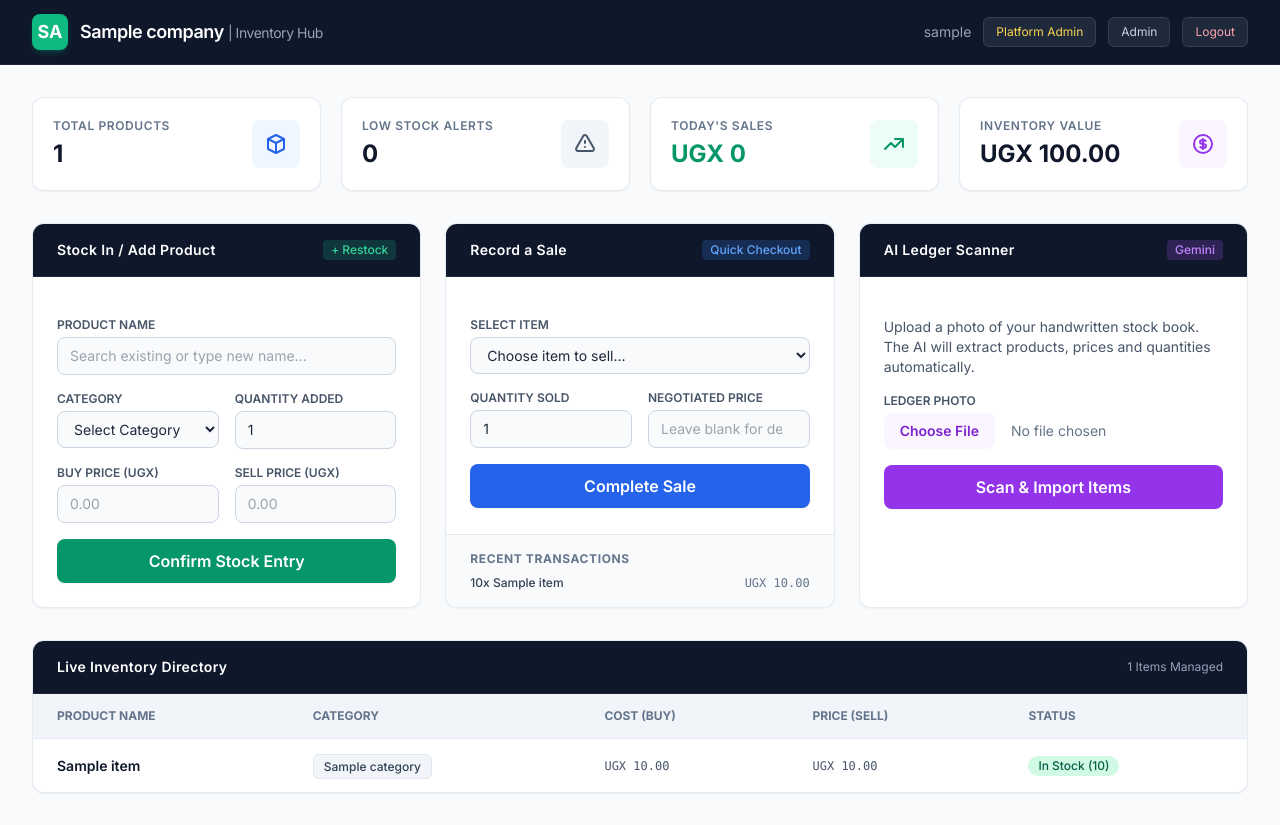
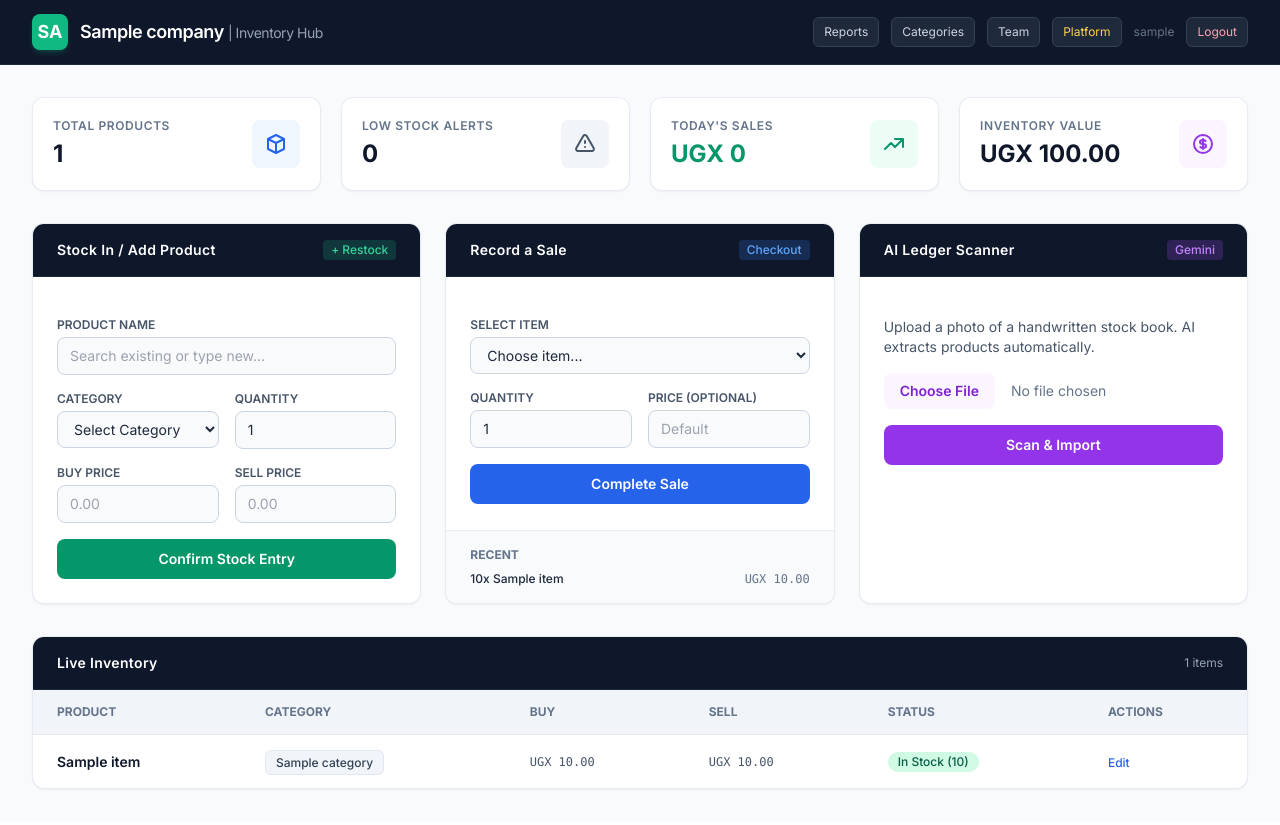
Before and after one commit to lumalabriandouglas-design/cloud_stock_manager, a Django app: page / in a window 1280 px wide. After the commit the page ends 790 px from the top, so only its background shows below. Run offline with Django 5.2, Linux system fonts and the light colour scheme; a user stored in the database is signed in; tables that the repository leaves empty hold one stand-in row (values such as "Sample post"); some libraries are stand-ins or nearby versions.

Commit message:
Update dashboard nav + item table with links to new features (team, categories, reports, edit)

```diff
--- a/inventory/templates/inventory/dashboard.html
+++ b/inventory/templates/inventory/dashboard.html
@@ -23,17 +23,19 @@
                     <span class="text-slate-400 text-sm font-normal">| Inventory Hub</span>
                 </span>
             </div>
-            <div class="flex items-center space-x-3">
-                <span class="text-slate-400 text-sm hidden sm:inline">{{ request.user.username }}</span>
+            <div class="flex items-center space-x-2 sm:space-x-3">
+                <a href="{% url 'sales_report' %}" class="text-xs text-slate-300 hover:text-white bg-slate-800 px-2.5 py-1.5 rounded-md border border-slate-700 transition">Reports</a>
+                <a href="{% url 'manage_categories' %}" class="text-xs text-slate-300 hover:text-white bg-slate-800 px-2.5 py-1.5 rounded-md border border-slate-700 transition hidden sm:inline">Categories</a>
+                {% if is_owner %}
+                <a href="{% url 'manage_team' %}" class="text-xs text-slate-300 hover:text-white bg-slate-800 px-2.5 py-1.5 rounded-md border border-slate-700 transition hidden sm:inline">Team</a>
+                {% endif %}
                 {% if is_platform_admin %}
-                <a href="{% url 'platform_create_business' %}" class="text-xs text-amber-300 hover:text-white bg-slate-800 px-3 py-1.5 rounded-md border border-slate-700 transition">Platform Admin</a>
+                <a href="{% url 'platform_create_business' %}" class="text-xs text-amber-300 hover:text-white bg-slate-800 px-2.5 py-1.5 rounded-md border border-slate-700 transition">Platform</a>
                 {% endif %}
-                <a href="/admin/" class="text-xs text-slate-300 hover:text-white bg-slate-800 px-3 py-1.5 rounded-md border border-slate-700 transition">Admin</a>
+                <span class="text-slate-500 text-xs hidden md:inline">{{ request.user.username }}</span>
                 <form action="{% url 'logout' %}" method="post" class="inline">
                     {% csrf_token %}
-                    <button type="submit" class="text-xs text-rose-300 hover:text-white bg-slate-800 px-3 py-1.5 rounded-md border border-slate-700 transition">
-                        Logout
-                    </button>
+                    <button type="submit" class="text-xs text-rose-300 hover:text-white bg-slate-800 px-2.5 py-1.5 rounded-md border border-slate-700 transition">Logout</button>
                 </form>
             </div>
         </div>
@@ -41,7 +43,6 @@
 
     <main class="max-w-7xl mx-auto px-4 sm:px-6 lg:px-8 py-8 space-y-8">
 
-        <!-- Flash messages -->
         {% if messages %}
         <div class="space-y-2">
             {% for message in messages %}
@@ -71,9 +72,7 @@
             <div class="bg-white p-5 rounded-xl border border-slate-200/80 shadow-sm flex items-center justify-between">
                 <div>
                     <p class="text-xs font-semibold text-slate-500 uppercase tracking-wider">Low Stock Alerts</p>
-                    <p class="text-2xl font-bold mt-1 {% if low_stock_count > 0 %}text-rose-600{% else %}text-slate-900{% endif %}">
-                        {{ low_stock_count }}
-                    </p>
+                    <p class="text-2xl font-bold mt-1 {% if low_stock_count > 0 %}text-rose-600{% else %}text-slate-900{% endif %}">{{ low_stock_count }}</p>
                 </div>
                 <div class="p-3 {% if low_stock_count > 0 %}bg-rose-50 text-rose-600 animate-pulse{% else %}bg-slate-100 text-slate-600{% endif %} rounded-lg">
                     <svg class="w-6 h-6" fill="none" stroke="currentColor" viewBox="0 0 24 24"><path stroke-linecap="round" stroke-linejoin="round" stroke-width="2" d="M12 9v2m0 4h.01m-6.938 4h13.856c1.54 0 2.502-1.667 1.732-3L13.732 4c-.77-1.333-2.694-1.333-3.464 0L3.34 16c-.77 1.333.192 3 1.732 3z"/></svg>
@@ -101,10 +100,9 @@
             </div>
         </div>
 
-        <!-- Operations Forms Section -->
+        <!-- Operations Forms -->
         <div class="grid grid-cols-1 lg:grid-cols-3 gap-6">
-
-            <!-- Stock In Form -->
+            <!-- Stock In -->
             <div class="bg-white rounded-xl border border-slate-200/80 shadow-sm overflow-hidden">
                 <div class="px-6 py-4 bg-slate-900 border-b border-slate-800 flex items-center justify-between">
                     <h2 class="text-white font-semibold text-sm tracking-wide">Stock In / Add Product</h2>
@@ -114,104 +112,78 @@
                     {% csrf_token %}
                     <div>
                         <label class="block text-xs font-semibold text-slate-600 uppercase mb-1">Product Name</label>
-                        <input list="items_list" name="item_name" placeholder="Search existing or type new name..." required autocomplete="off"
-                            class="w-full px-3 py-2 bg-slate-50 border border-slate-300 rounded-lg text-sm focus:outline-none focus:ring-2 focus:ring-emerald-500 focus:bg-white transition">
-                        <datalist id="items_list">
-                            {% for item in items %}
-                                <option value="{{ item.name }}">
-                            {% endfor %}
-                        </datalist>
+                        <input list="items_list" name="item_name" placeholder="Search existing or type new..." required autocomplete="off"
+                            class="w-full px-3 py-2 bg-slate-50 border border-slate-300 rounded-lg text-sm focus:outline-none focus:ring-2 focus:ring-emerald-500">
+                        <datalist id="items_list">{% for item in items %}<option value="{{ item.name }}">{% endfor %}</datalist>
                     </div>
-
                     <div class="grid grid-cols-2 gap-4">
                         <div>
                             <label class="block text-xs font-semibold text-slate-600 uppercase mb-1">Category</label>
-                            <select name="category_id" class="w-full px-3 py-2 bg-slate-50 border border-slate-300 rounded-lg text-sm focus:outline-none focus:ring-2 focus:ring-emerald-500 focus:bg-white transition">
+                            <select name="category_id" class="w-full px-3 py-2 bg-slate-50 border border-slate-300 rounded-lg text-sm">
                                 <option value="">Select Category</option>
-                                {% for cat in categories %}
-                                    <option value="{{ cat.id }}">{{ cat.name }}</option>
-                                {% endfor %}
+                                {% for cat in categories %}<option value="{{ cat.id }}">{{ cat.name }}</option>{% endfor %}
                             </select>
                         </div>
                         <div>
-                            <label class="block text-xs font-semibold text-slate-600 uppercase mb-1">Quantity Added</label>
-                            <input type="number" name="quantity" min="1" value="1" required
-                                class="w-full px-3 py-2 bg-slate-50 border border-slate-300 rounded-lg text-sm focus:outline-none focus:ring-2 focus:ring-emerald-500 focus:bg-white transition">
+                            <label class="block text-xs font-semibold text-slate-600 uppercase mb-1">Quantity</label>
+                            <input type="number" name="quantity" min="1" value="1" required class="w-full px-3 py-2 bg-slate-50 border border-slate-300 rounded-lg text-sm">
                         </div>
                     </div>
-
                     <div class="grid grid-cols-2 gap-4">
                         <div>
-                            <label class="block text-xs font-semibold text-slate-600 uppercase mb-1">Buy Price (UGX)</label>
-                            <input type="number" step="0.01" name="buy_price" placeholder="0.00"
-                                class="w-full px-3 py-2 bg-slate-50 border border-slate-300 rounded-lg text-sm focus:outline-none focus:ring-2 focus:ring-emerald-500 focus:bg-white transition">
+                            <label class="block text-xs font-semibold text-slate-600 uppercase mb-1">Buy Price</label>
+                            <input type="number" step="0.01" name="buy_price" placeholder="0.00" class="w-full px-3 py-2 bg-slate-50 border border-slate-300 rounded-lg text-sm">
                         </div>
                         <div>
-                            <label class="block text-xs font-semibold text-slate-600 uppercase mb-1">Sell Price (UGX)</label>
-                            <input type="number" step="0.01" name="sell_price" placeholder="0.00"
-                                class="w-full px-3 py-2 bg-slate-50 border border-slate-300 rounded-lg text-sm focus:outline-none focus:ring-2 focus:ring-emerald-500 focus:bg-white transition">
+                            <label class="block text-xs font-semibold text-slate-600 uppercase mb-1">Sell Price</label>
+                            <input type="number" step="0.01" name="sell_price" placeholder="0.00" class="w-full px-3 py-2 bg-slate-50 border border-slate-300 rounded-lg text-sm">
                         </div>
                     </div>
-
-                    <button type="submit" class="w-full bg-emerald-600 hover:bg-emerald-700 text-white font-semibold py-2.5 rounded-lg shadow-sm transition">
-                        Confirm Stock Entry
-                    </button>
+                    <button type="submit" class="w-full bg-emerald-600 hover:bg-emerald-700 text-white font-semibold py-2.5 rounded-lg text-sm">Confirm Stock Entry</button>
                 </form>
             </div>
 
-            <!-- Record Sale Form -->
+            <!-- Sale -->
             <div class="bg-white rounded-xl border border-slate-200/80 shadow-sm overflow-hidden flex flex-col">
                 <div class="px-6 py-4 bg-slate-900 border-b border-slate-800 flex items-center justify-between">
                     <h2 class="text-white font-semibold text-sm tracking-wide">Record a Sale</h2>
-                    <span class="text-xs bg-blue-500/20 text-blue-400 px-2 py-0.5 rounded font-medium">Quick Checkout</span>
+                    <span class="text-xs bg-blue-500/20 text-blue-400 px-2 py-0.5 rounded font-medium">Checkout</span>
                 </div>
                 <form action="{% url 'record_sale' %}" method="POST" class="p-6 space-y-4 flex-1">
                     {% csrf_token %}
                     <div>
                         <label class="block text-xs font-semibold text-slate-600 uppercase mb-1">Select Item</label>
-                        <select name="item_id" required class="w-full px-3 py-2 bg-slate-50 border border-slate-300 rounded-lg text-sm focus:outline-none focus:ring-2 focus:ring-blue-500 focus:bg-white transition">
-                            <option value="">Choose item to sell...</option>
-                            {% for item in items %}
-                                <option value="{{ item.id }}">{{ item.name }} (In Stock: {{ item.quantity_in_stock }})</option>
-                            {% endfor %}
+                        <select name="item_id" required class="w-full px-3 py-2 bg-slate-50 border border-slate-300 rounded-lg text-sm">
+                            <option value="">Choose item...</option>
+                            {% for item in items %}<option value="{{ item.id }}">{{ item.name }} ({{ item.quantity_in_stock }})</option>{% endfor %}
                         </select>
                     </div>
-
                     <div class="grid grid-cols-2 gap-4">
                         <div>
-                            <label class="block text-xs font-semibold text-slate-600 uppercase mb-1">Quantity Sold</label>
-                            <input type="number" name="quantity" min="1" value="1" required
-                                class="w-full px-3 py-2 bg-slate-50 border border-slate-300 rounded-lg text-sm focus:outline-none focus:ring-2 focus:ring-blue-500 focus:bg-white transition">
+                            <label class="block text-xs font-semibold text-slate-600 uppercase mb-1">Quantity</label>
+                            <input type="number" name="quantity" min="1" value="1" required class="w-full px-3 py-2 bg-slate-50 border border-slate-300 rounded-lg text-sm">
                         </div>
                         <div>
-                            <label class="block text-xs font-semibold text-slate-600 uppercase mb-1">Negotiated Price</label>
-                            <input type="number" step="0.01" name="sell_price" placeholder="Leave blank for default"
-                                class="w-full px-3 py-2 bg-slate-50 border border-slate-300 rounded-lg text-sm focus:outline-none focus:ring-2 focus:ring-blue-500 focus:bg-white transition">
+                            <label class="block text-xs font-semibold text-slate-600 uppercase mb-1">Price (optional)</label>
+                            <input type="number" step="0.01" name="sell_price" placeholder="Default" class="w-full px-3 py-2 bg-slate-50 border border-slate-300 rounded-lg text-sm">
                         </div>
                     </div>
-
-                    <button type="submit" class="w-full bg-blue-600 hover:bg-blue-700 text-white font-semibold py-2.5 rounded-lg shadow-sm transition">
-                        Complete Sale
-                    </button>
+                    <button type="submit" class="w-full bg-blue-600 hover:bg-blue-700 text-white font-semibold py-2.5 rounded-lg text-sm">Complete Sale</button>
                 </form>
-
-                <!-- Recent Activity -->
                 <div class="px-6 py-4 bg-slate-50 border-t border-slate-200/80">
-                    <h3 class="text-xs font-bold text-slate-500 uppercase tracking-wider mb-2">Recent Transactions</h3>
+                    <h3 class="text-xs font-bold text-slate-500 uppercase mb-2">Recent</h3>
                     <div class="space-y-1.5 max-h-28 overflow-y-auto">
                         {% for sale in recent_sales %}
-                            <div class="flex justify-between items-center text-xs">
-                                <span class="font-medium text-slate-700">{{ sale.quantity_sold }}x {{ sale.item.name }}</span>
-                                <span class="text-slate-500 font-mono">UGX {{ sale.sell_price|intcomma }}</span>
-                            </div>
-                        {% empty %}
-                            <p class="text-xs text-slate-400">No recent sales.</p>
-                        {% endfor %}
+                        <div class="flex justify-between text-xs">
+                            <span class="font-medium">{{ sale.quantity_sold }}x {{ sale.item.name }}</span>
+                            <span class="text-slate-500 font-mono">UGX {{ sale.sell_price|intcomma }}</span>
+                        </div>
+                        {% empty %}<p class="text-xs text-slate-400">No recent sales.</p>{% endfor %}
                     </div>
                 </div>
             </div>
 
-            <!-- AI Ledger Scanner -->
+            <!-- AI Scanner -->
             <div class="bg-white rounded-xl border border-slate-200/80 shadow-sm overflow-hidden">
                 <div class="px-6 py-4 bg-slate-900 border-b border-slate-800 flex items-center justify-between">
                     <h2 class="text-white font-semibold text-sm tracking-wide">AI Ledger Scanner</h2>
@@ -219,76 +191,61 @@
                 </div>
                 <form action="{% url 'scan_ledger' %}" method="POST" enctype="multipart/form-data" class="p-6 space-y-4">
                     {% csrf_token %}
-                    <p class="text-sm text-slate-600">
-                        Upload a photo of your handwritten stock book. The AI will extract products, prices and quantities automatically.
-                    </p>
-                    <div>
-                        <label class="block text-xs font-semibold text-slate-600 uppercase mb-1">Ledger Photo</label>
-                        <input type="file" name="ledger_photo" accept="image/*" required
-                            class="w-full text-sm text-slate-500 file:mr-4 file:py-2 file:px-4 file:rounded-lg file:border-0 file:text-sm file:font-semibold file:bg-purple-50 file:text-purple-700 hover:file:bg-purple-100">
-                    </div>
-                    <button type="submit" class="w-full bg-purple-600 hover:bg-purple-700 text-white font-semibold py-2.5 rounded-lg shadow-sm transition">
-                        Scan & Import Items
-                    </button>
+                    <p class="text-sm text-slate-600">Upload a photo of a handwritten stock book. AI extracts products automatically.</p>
+                    <input type="file" name="ledger_photo" accept="image/*" required
+                        class="w-full text-sm text-slate-500 file:mr-4 file:py-2 file:px-4 file:rounded-lg file:border-0 file:text-sm file:font-semibold file:bg-purple-50 file:text-purple-700">
+                    <button type="submit" class="w-full bg-purple-600 hover:bg-purple-700 text-white font-semibold py-2.5 rounded-lg text-sm">Scan & Import</button>
                 </form>
             </div>
-
         </div>
 
-        <!-- Inventory Data Table -->
+        <!-- Inventory Table -->
         <div class="bg-white rounded-xl border border-slate-200/80 shadow-sm overflow-hidden">
             <div class="px-6 py-4 bg-slate-900 border-b border-slate-800 flex justify-between items-center">
-                <h2 class="text-white font-semibold text-sm tracking-wide">Live Inventory Directory</h2>
-                <span class="text-xs text-slate-400">{{ items.count }} Items Managed</span>
+                <h2 class="text-white font-semibold text-sm tracking-wide">Live Inventory</h2>
+                <span class="text-xs text-slate-400">{{ items.count }} items</span>
             </div>
             <div class="overflow-x-auto">
                 <table class="w-full text-left text-sm text-slate-600">
-                    <thead class="bg-slate-100 text-xs uppercase font-bold text-slate-500 border-b border-slate-200">
+                    <thead class="bg-slate-100 text-xs uppercase font-bold text-slate-500 border-b">
                         <tr>
-                            <th class="px-6 py-3.5">Product Name</th>
+                            <th class="px-6 py-3.5">Product</th>
                             <th class="px-6 py-3.5">Category</th>
-                            <th class="px-6 py-3.5">Cost (Buy)</th>
-                            <th class="px-6 py-3.5">Price (Sell)</th>
+                            <th class="px-6 py-3.5">Buy</th>
+                            <th class="px-6 py-3.5">Sell</th>
                             <th class="px-6 py-3.5">Status</th>
+                            <th class="px-6 py-3.5">Actions</th>
                         </tr>
                     </thead>
                     <tbody class="divide-y divide-slate-200">
                         {% for item in items %}
-                        <tr class="hover:bg-slate-50 transition">
+                        <tr class="hover:bg-slate-50">
                             <td class="px-6 py-4 font-semibold text-slate-900">{{ item.name }}</td>
                             <td class="px-6 py-4">
-                                <span class="px-2.5 py-1 bg-slate-100 text-slate-700 rounded-md text-xs font-medium border border-slate-200">
-                                    {{ item.category.name|default:"Uncategorized" }}
-                                </span>
+                                <span class="px-2.5 py-1 bg-slate-100 text-slate-700 rounded-md text-xs font-medium border border-slate-200">{{ item.category.name|default:"Uncategorized" }}</span>
                             </td>
                             <td class="px-6 py-4 font-mono text-xs">UGX {{ item.buy_price|intcomma }}</td>
                             <td class="px-6 py-4 font-mono text-xs">UGX {{ item.sell_price|intcomma }}</td>
                             <td class="px-6 py-4">
                                 {% if item.quantity_in_stock == 0 %}
-                                    <span class="inline-flex items-center px-2.5 py-0.5 rounded-full text-xs font-medium bg-rose-100 text-rose-800">
-                                        Out of Stock (0)
-                                    </span>
+                                <span class="inline-flex px-2.5 py-0.5 rounded-full text-xs font-medium bg-rose-100 text-rose-800">Out (0)</span>
                                 {% elif item.quantity_in_stock <= item.reorder_level %}
-                                    <span class="inline-flex items-center px-2.5 py-0.5 rounded-full text-xs font-medium bg-amber-100 text-amber-800">
-                                        Low Stock ({{ item.quantity_in_stock }})
-                                    </span>
+                                <span class="inline-flex px-2.5 py-0.5 rounded-full text-xs font-medium bg-amber-100 text-amber-800">Low ({{ item.quantity_in_stock }})</span>
                                 {% else %}
-                                    <span class="inline-flex items-center px-2.5 py-0.5 rounded-full text-xs font-medium bg-emerald-100 text-emerald-800">
-                                        In Stock ({{ item.quantity_in_stock }})
-                                    </span>
+                                <span class="inline-flex px-2.5 py-0.5 rounded-full text-xs font-medium bg-emerald-100 text-emerald-800">In Stock ({{ item.quantity_in_stock }})</span>
                                 {% endif %}
+                            </td>
+                            <td class="px-6 py-4">
+                                <a href="{% url 'edit_item' item.id %}" class="text-xs text-blue-600 hover:underline font-medium">Edit</a>
                             </td>
                         </tr>
                         {% empty %}
-                        <tr>
-                            <td colspan="5" class="px-6 py-8 text-center text-slate-400">No products yet. Add some stock or scan a ledger!</td>
-                        </tr>
+                        <tr><td colspan="6" class="px-6 py-8 text-center text-slate-400">No products yet. Add stock or scan a ledger!</td></tr>
                         {% endfor %}
                     </tbody>
                 </table>
             </div>
         </div>
-
     </main>
 </body>
 </html>
```
